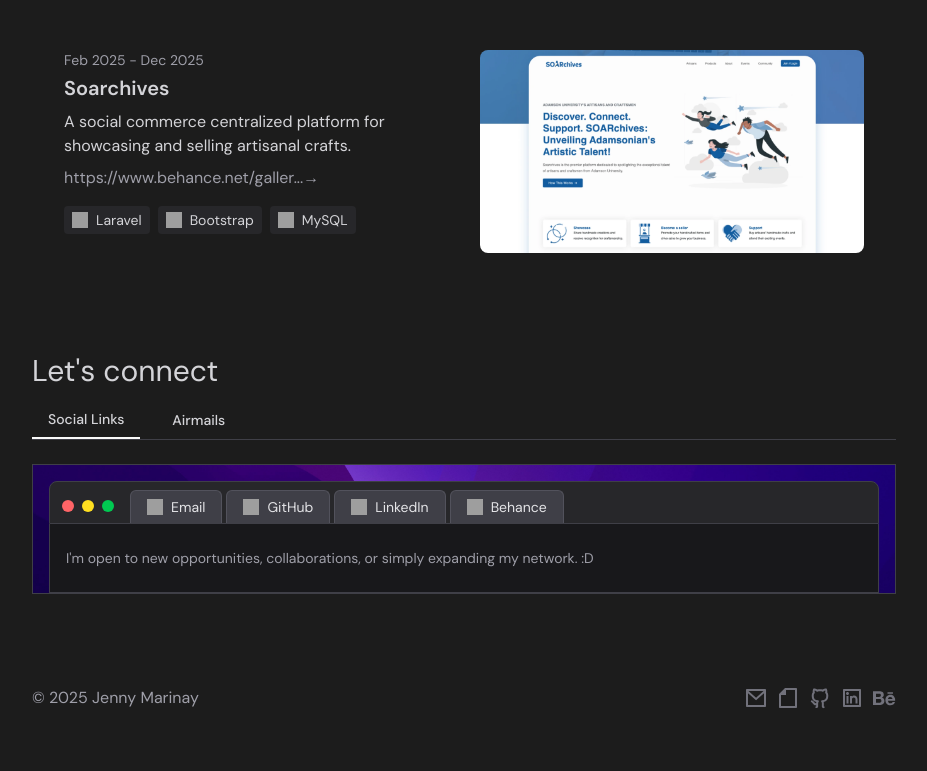
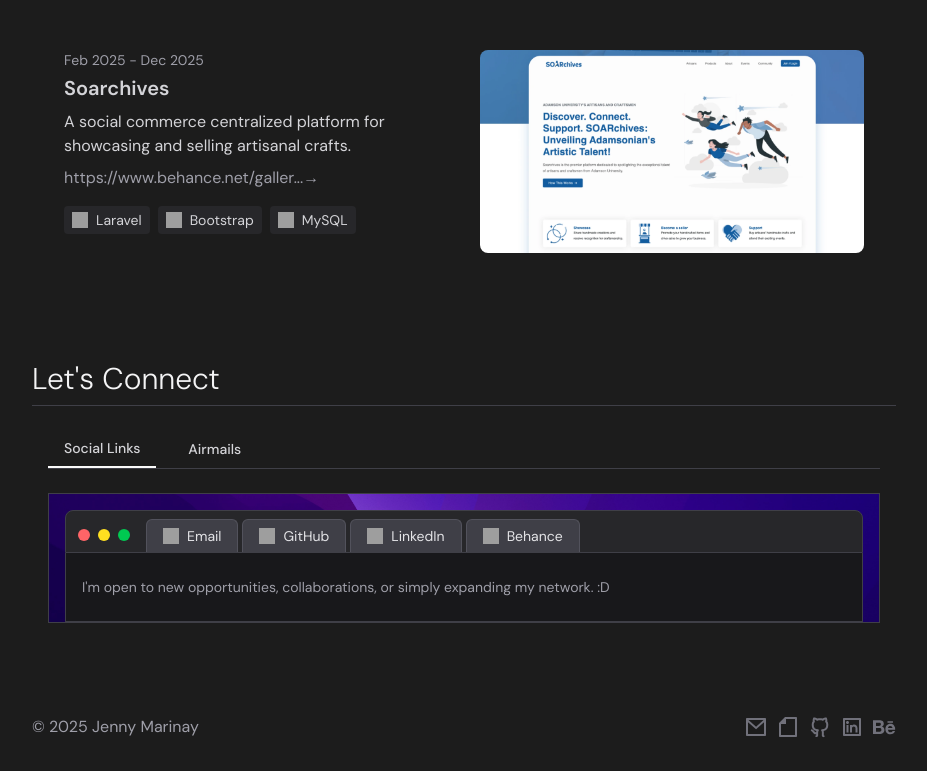
Before and after one commit to yinscript/jenny-marinay, a React (Vite) app: page / in a window 1280 px wide. Shown: the part 2202-2973 px from the top of the page, without its empty margins (176-1103 px from the left). Before the commit the page ends 2944 px from the top, so only its background shows below. Built offline with nearby package versions, Linux system fonts and the light colour scheme; grey boxes are pictures that could not be loaded.

Commit message:
fixed the header’s responsiveness in the contact section

```diff
--- a/src/App.jsx
+++ b/src/App.jsx
@@ -22,7 +22,7 @@ function SectionWrapper({ title, subtitle, link, children }) {
   return (
     <div className="max-w-4xl mt-5 px-4 mx-auto text-zinc-100">
       {title && (
-        <h2 className="text-3xl font-light border-b border-zinc-700 pb-2 mt-10 flex items-center gap-2 group">
+        <h2 className="text-2xl md:text-3xl lg:text-3xl font-light border-b border-zinc-700 pb-2 mt-10 flex items-center gap-2 group">
           {title}
           {link && (
             <a
--- a/src/components/sections/Contact.jsx
+++ b/src/components/sections/Contact.jsx
@@ -15,7 +15,6 @@ const Contact = () => {
 
   return (
     <div className="max-w-4xl px-4 py-8 mx-auto">
-      <h2 className="text-3xl text-zinc-300 font mb-5">Let's connect</h2>
 
       {/* Tabs */}
       <div className="flex space-x-4 mb-6 border-b border-zinc-700">
--- a/src/data/sectionsData.js
+++ b/src/data/sectionsData.js
@@ -24,6 +24,7 @@ export const homeSections = [
     },
     {
         id: "contact",
+        title: "Let's Connect",
         component: "Contact",
     },
 ];
```
